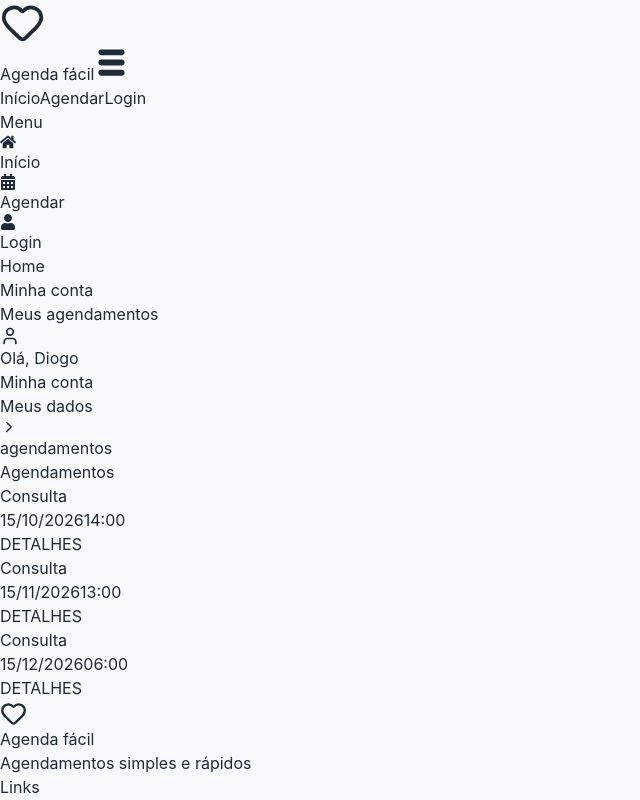
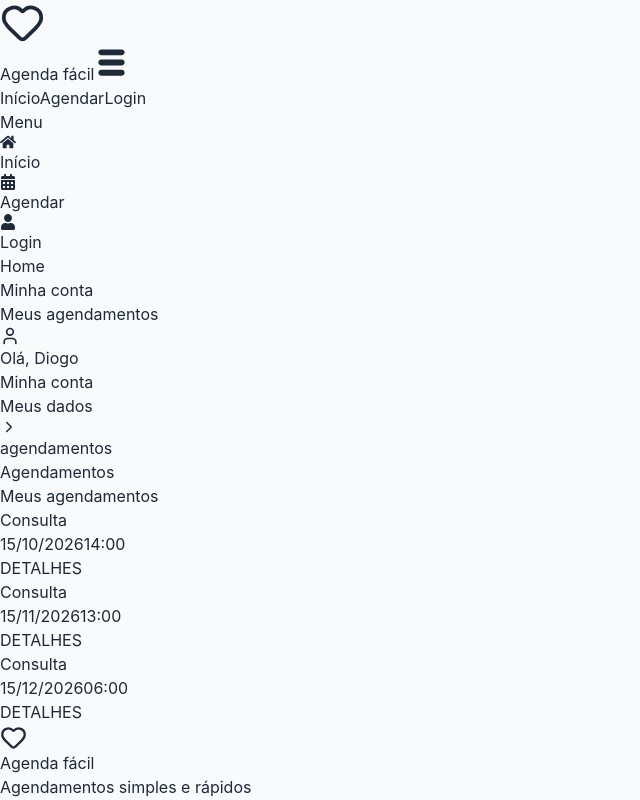
Before and after one commit to DiogoIV/Agendamentos, a React (Vite) app: page /minha-conta/meus-agendamentos in a window 1280 px wide. Shown: the top 800 px of the page, without its empty margins (0-640 px from the left). Built offline with nearby package versions, Linux system fonts and the light colour scheme.

Commit message:
style
Estelizando meus agendamentos part 1

```diff
--- a/src/layout/MinhaContaLayout.jsx
+++ b/src/layout/MinhaContaLayout.jsx
@@ -142,7 +142,7 @@ function MinhaContaLayout() {
                                 {({ isActive }) => (
                                     <>
                                         {isActive && <ChevronRight size={18} />}
-                                        Meus dados
+                                    Meus dados
                                     </>
                                 )}
                             </NavLink>
--- a/src/pages/pages-perfil/MeusAgendamentos.jsx
+++ b/src/pages/pages-perfil/MeusAgendamentos.jsx
@@ -1,5 +1,7 @@
 
 /*Crie a lógica de ver detalhes de cada card agendamentos*/
+
+import { tituloMenu2, tituloMenu3 } from "../../styles/Estilos"
 
 function MeusAgendamentos() {
 
@@ -44,22 +46,26 @@ function MeusAgendamentos() {
 
     return (
 
-        <section>
+        <section className="flex flex-col gap-6">
 
-            <h2>Agendamentos</h2>
+            <h2 className={tituloMenu2}>Agendamentos</h2>
+
+
+
+            <div className="flex flex-col gap-4">
+                <h3 className={tituloMenu3}>Meus agendamentos</h3>
 
                 {dadosAgendamentos.length > 0 ? (
                     cardAgendamentos
                 ):
                 (
                     <div>
-
                         <p>Você ainda não possui Agendamentos!</p>
                         <button>Agendar Agora</button>
-
                     </div>
                 )
                 }
+            </div>
 
         </section>
 
```
Lines whose indentation alone changed are shown as unchanged.
